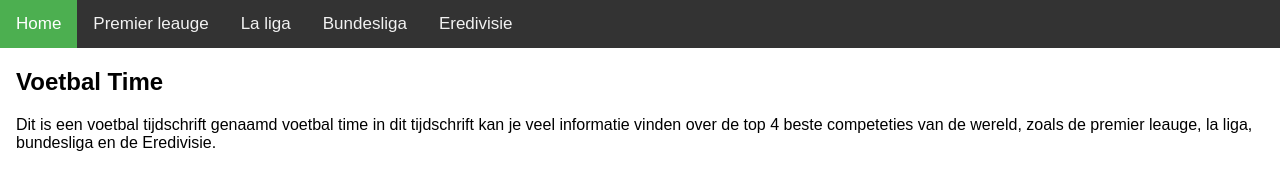
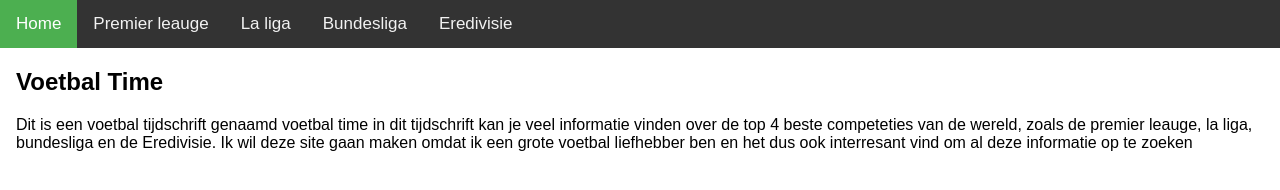
Before and after one commit to Jerome-pierson/jerome-pierson.github.io, a plain HTML site: page index.html in a window 1280 px wide. Drawn offline with Linux system fonts and the light colour scheme.

Commit message:
Update index.html

```diff
--- a/index.html
+++ b/index.html
@@ -52,7 +52,7 @@ body {
 
 <div style="padding-left:16px">
   <h2>Voetbal Time</h2>
-  <p>Dit is een voetbal tijdschrift genaamd voetbal time in dit tijdschrift kan je veel informatie vinden over de top 4 beste competeties van de wereld, zoals de premier leauge, la liga, bundesliga en de Eredivisie.</p>
+  <p>Dit is een voetbal tijdschrift genaamd voetbal time in dit tijdschrift kan je veel informatie vinden over de top 4 beste competeties van de wereld, zoals de premier leauge, la liga, bundesliga en de Eredivisie. Ik wil deze site gaan maken omdat ik een grote voetbal liefhebber ben en het dus ook interresant vind om al deze informatie op te zoeken</p>
 </div>
 
 </body>
```
